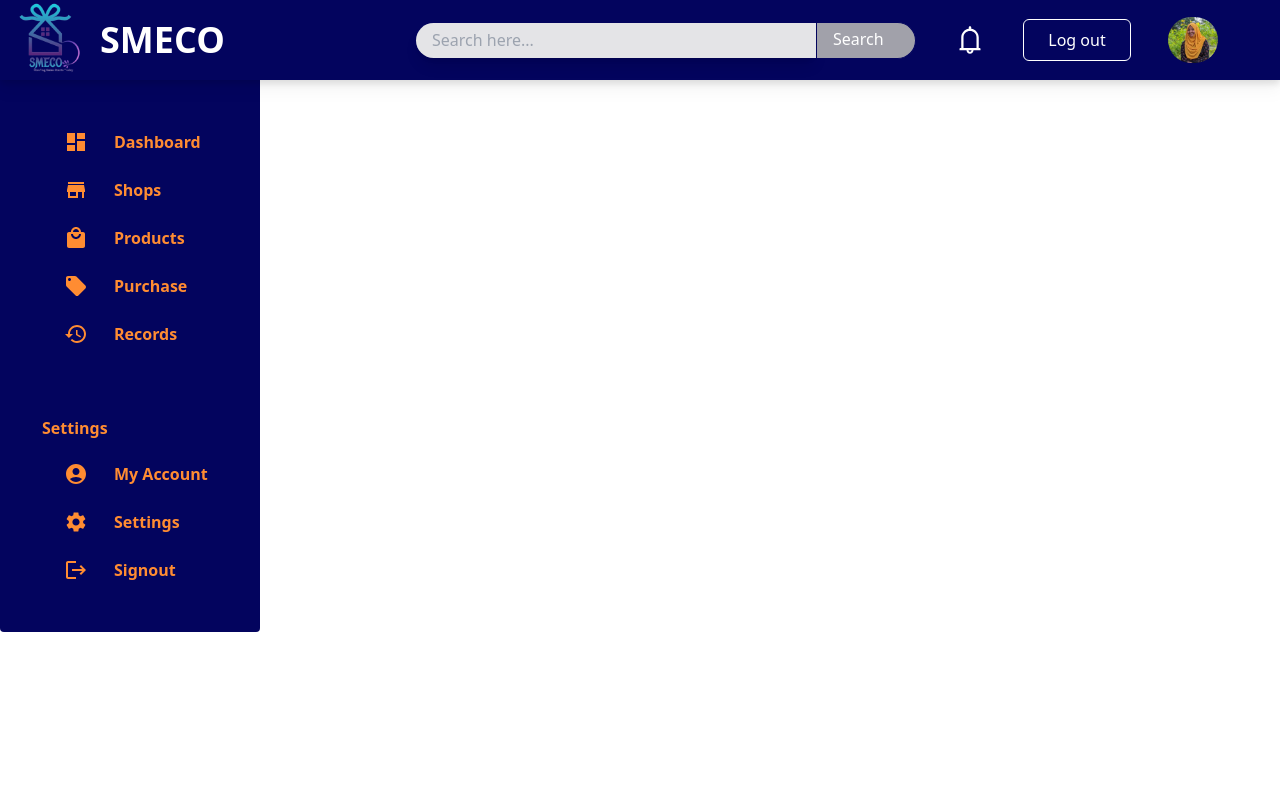
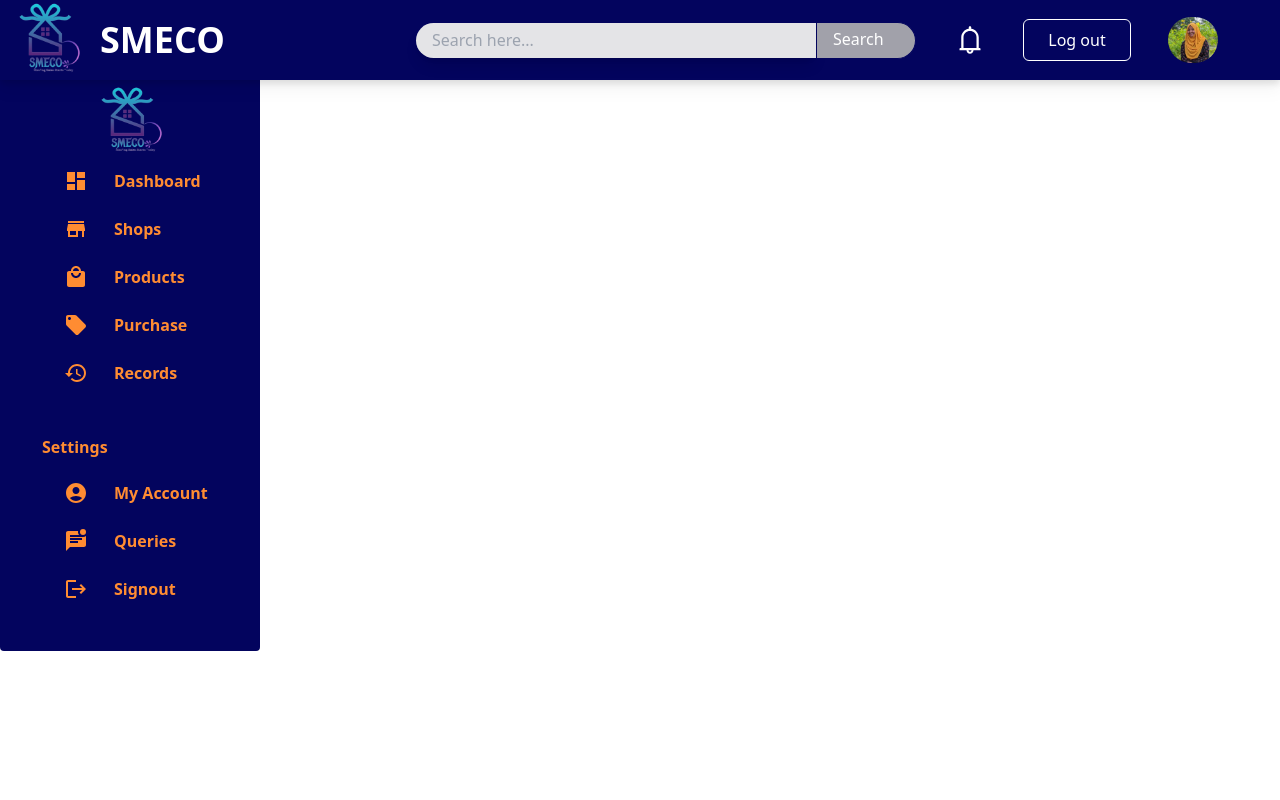
Before and after one commit to SME-CO/smeco_customer_app, a React (Create React App) app: page /dashboard in a window 1280 px wide. Shown: the top 800 px of the page. Built offline with nearby package versions, Linux system fonts and the light colour scheme.

Commit message:
completed side nav bar of rcustmer

```diff
--- a/src/components/SideNavr.jsx
+++ b/src/components/SideNavr.jsx
@@ -130,6 +130,8 @@ import RecordIcon from "@mui/icons-material/History";
 import AccountIcon from "@mui/icons-material/AccountCircle";
 import SignoutIcon from "@mui/icons-material/Logout";
 import SettingsIcon from "@mui/icons-material/Settings";
+import QueriesIcon from "@mui/icons-material/MarkUnreadChatAlt";
+import logoImg from '../assets/logo.png'
 
 
 function SideNavr() {
@@ -138,9 +140,9 @@ function SideNavr() {
     <div className="hidden md:block fixed min-h-screen left-0 top-14 flex-col">
       <aside class="w-35" aria-label="Sidebar">
         <div class="overflow-y-auto py-1 px-1 bg-[#03045E] rounded dark:bg-gray-800 hover:scale-100">
-
           <ul class="space-y-2 pt-7">
             <li>
+            <img className='w-20 mx-auto mt-[-3rem] pt-3' src={logoImg} alt="" />
               <a href="#" class="flex items-center p-4 pb-5 text-base font-normal text-[#FF8C32] rounded-lg h-12 dark:text-white hover:bg-gray-100 hover:opacity-75 ">
                 <DashboardIcon className="!w-12 !h-12 text-[#FF8C32] p-3" />
                 <p class="ml-0.5 font-bold pl-3 text-[#FF8C32]">Dashboard</p>
@@ -161,14 +163,14 @@ function SideNavr() {
                 <RecordIcon className="!w-12 !h-12 text-[#FF8C32] p-3" />
                 <p class="ml-0.5 font-bold pl-3 text-[#FF8C32]">Records</p>
               </a>
-              <p class="ml-0.5 font-bold pt-14 pb-3 pl-1 text-[#FF8C32]">Settings</p>
+              <p class="ml-0.5 font-bold pt-9 pb-3 pl-1 text-[#FF8C32]">Settings</p>
               <a href="#" class="flex items-center p-4 pb-5  text-base font-normal text-[#FF8C32] rounded-lg h-12  dark:text-white hover:bg-gray-100 hover:opacity-75 ">
                 <AccountIcon className="!w-12 !h-12 text-[#FF8C32] p-3" />
                 <p class="ml-0.5 font-bold pl-3 text-[#FF8C32]">My Account</p>
               </a>
               <a href="#" class="flex items-center p-4 pb-5  text-base font-normal text-[#FF8C32] rounded-lg h-12  dark:text-white hover:bg-gray-100 hover:opacity-75 ">
-                <SettingsIcon className="!w-12 !h-12 text-[#FF8C32] p-3" />
-                <p class="ml-0.5 font-bold pl-3 text-[#FF8C32]">Settings</p>
+                <QueriesIcon className="!w-12 !h-12 text-[#FF8C32] p-3" />
+                <p class="ml-0.5 font-bold pl-3 text-[#FF8C32]">Queries</p>
               </a>
               <a href="#" class="flex items-center p-4 pb-5  text-base font-normal text-[#FF8C32] rounded-lg h-12  dark:text-white hover:bg-gray-100 hover:opacity-75 ">
                 <SignoutIcon className="!w-12 !h-12 text-[#FF8C32] p-3" />
```
